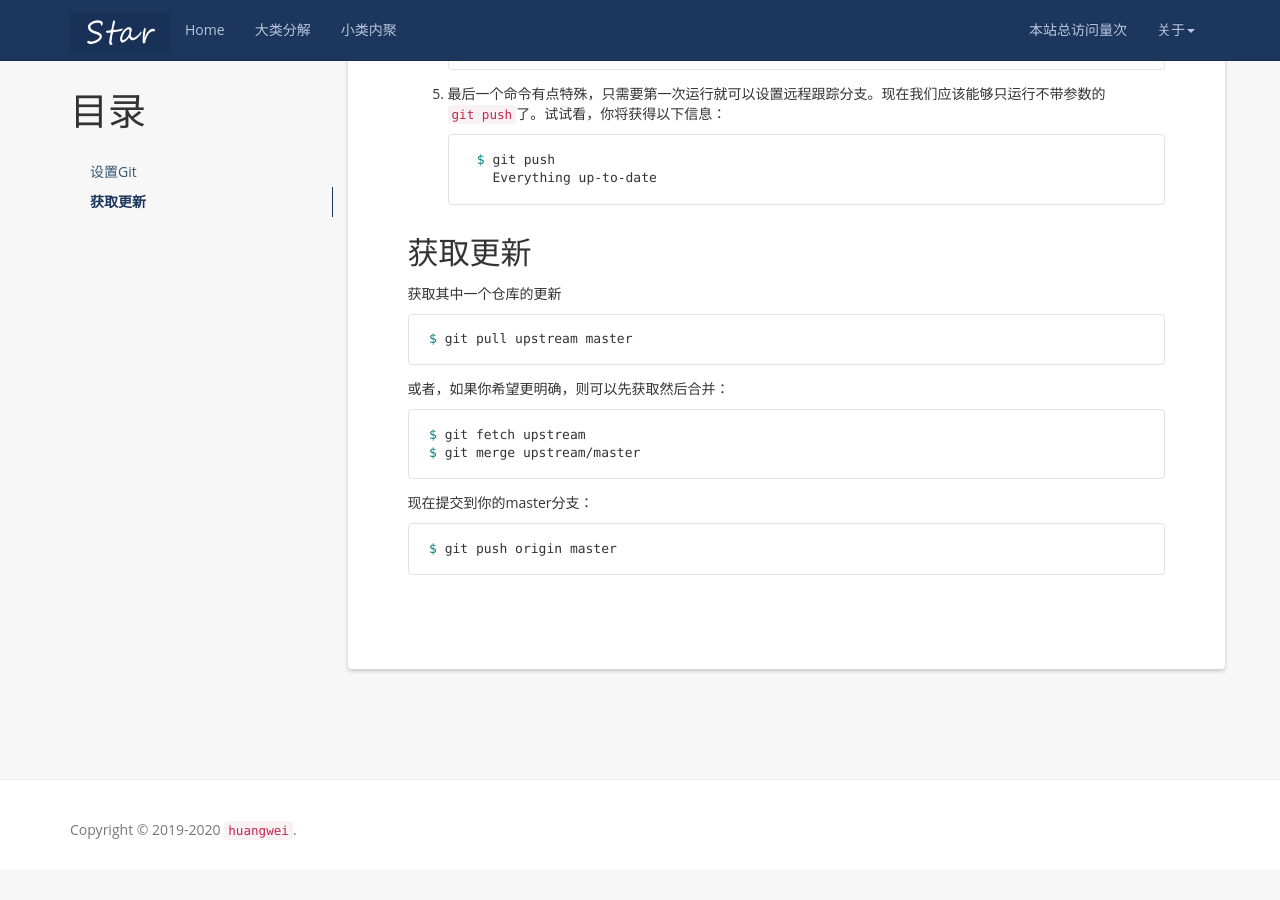
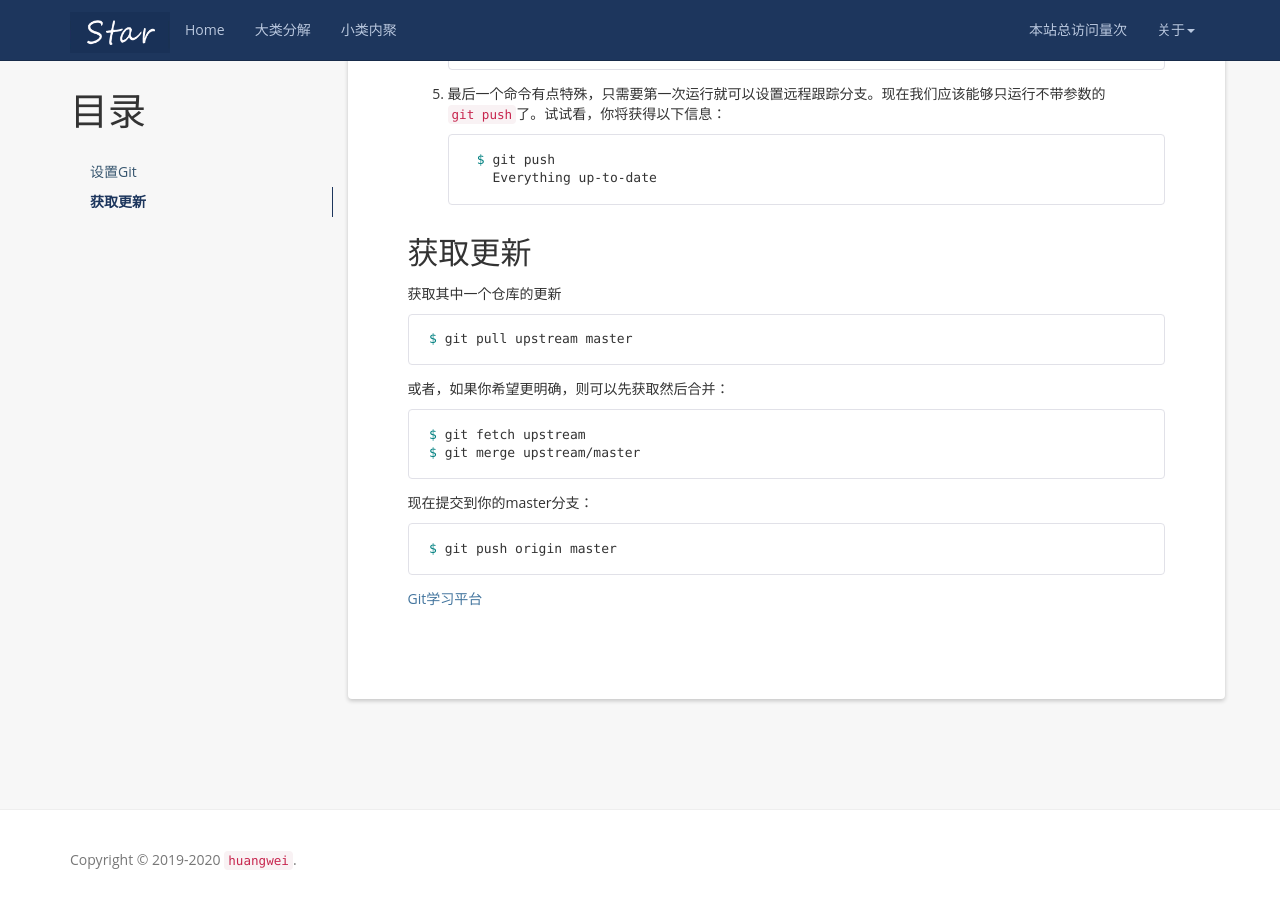
Before and after one commit to mayunmeiyouming/blog, a Jekyll site: the page built from _posts/2020-02-16-Git多库同步管理.md, in a window 1280 px wide and 900 px high, scrolled down 2035 px. Built offline with Jekyll 4.4.1, drawn with Linux system fonts in a browser that asks for light colours; nearby versions of some CDN libraries; a script that is not in the unit is left out; comment, search, counter and statistics services are not loaded; before the commit the page ends 2905 px from its top, so only the background shows below that.

Commit message:
2020-05-13-01

````diff
--- a/_posts/2020-02-16-Git多库同步管理.md
+++ b/_posts/2020-02-16-Git多库同步管理.md
@@ -126,3 +126,5 @@ $ git merge upstream/master
 ```bash
 $ git push origin master
 ```
+
+[Git学习平台](https://learngitbranching.js.org/)
````
Also changed, not shown: _posts/2020-01-11-xv6 lab5.md (+4 -4 lines).
